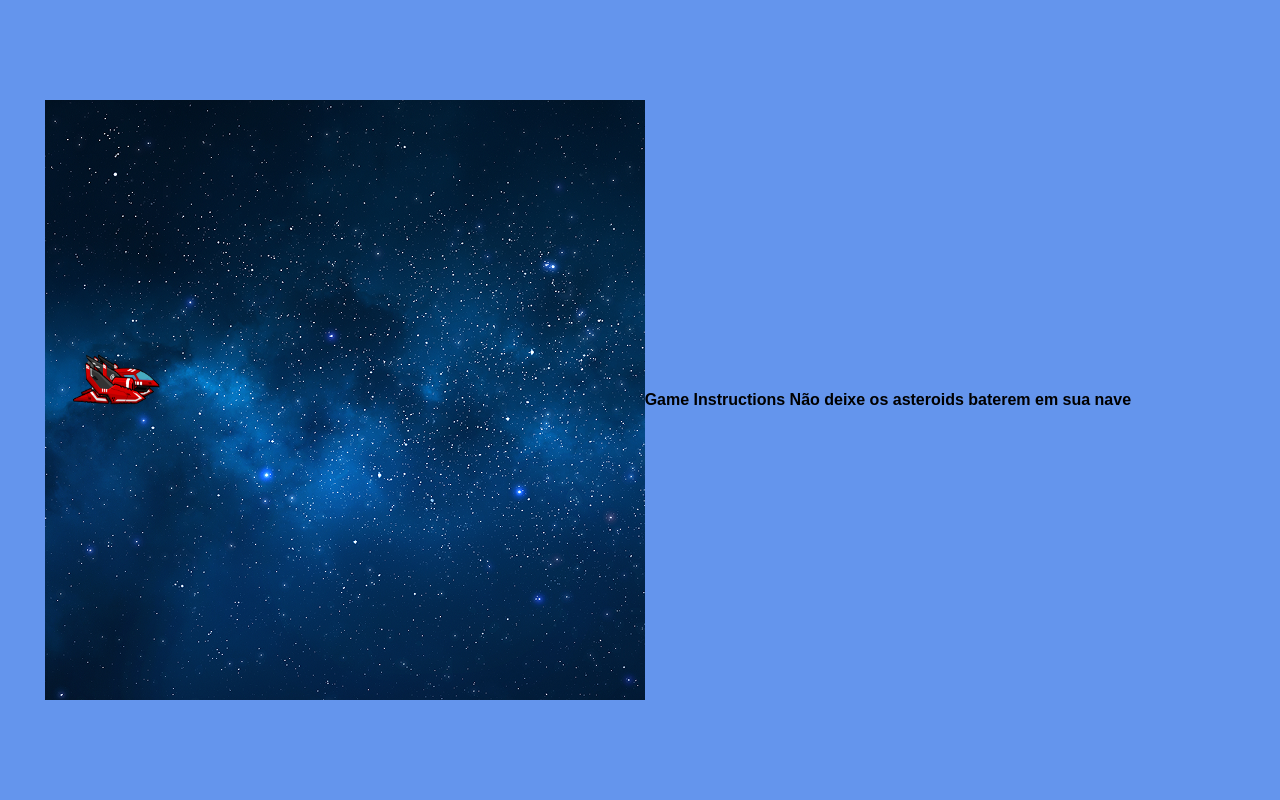
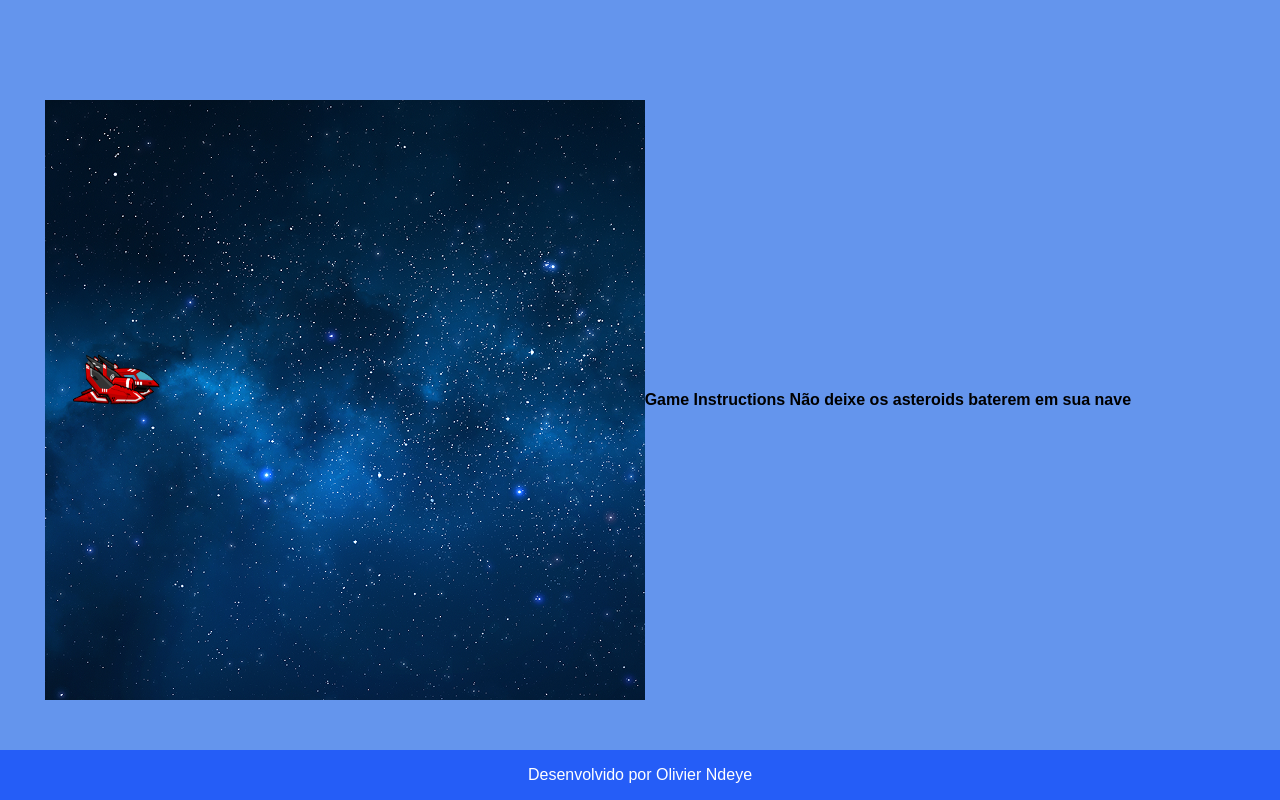
Before and after one commit to OlivierNdeye/alien-invader-game, a plain HTML site: page index.html in a window 1280 px wide. Shown: the top 800 px of the page. Drawn offline with Linux system fonts and the light colour scheme.

Commit message:
atualização js

```diff
--- a/index.html
+++ b/index.html
@@ -17,6 +17,10 @@
 	<div class="start-button">
 		<h1>START</h1>
 	</div>
+
+	<div class="footer">
+        <p>Desenvolvido por Olivier Ndeye</p>
+    </div>
   <script src="script.js"></script>
 </body>
 </html>
```
